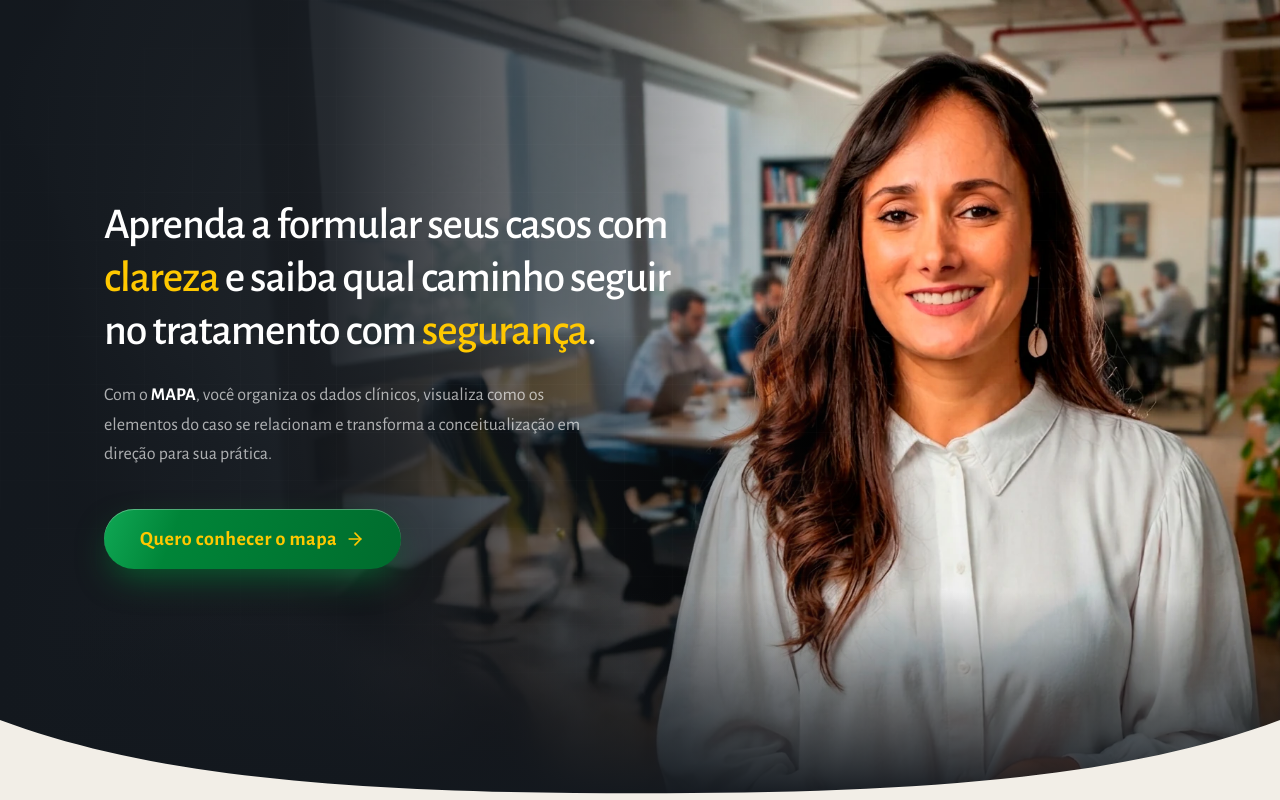
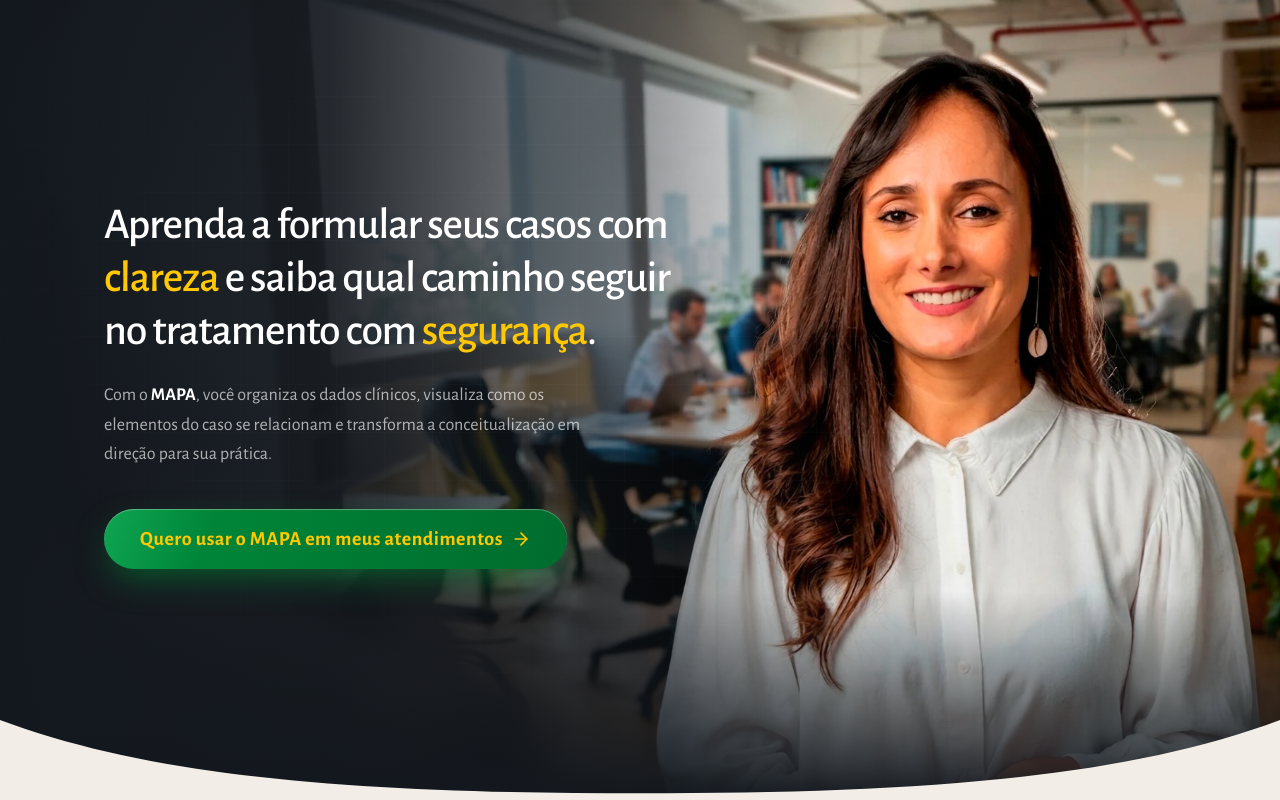
Before and after one commit to intelli-ia/dra-katia-caetano-pg-vendas, a Next.js app: page / in a window 1280 px wide. Shown: the top 800 px of the page. Built offline with nearby package versions, Linux system fonts and the light colour scheme.

Commit message:
feat: add mobile-specific labels to CTA buttons for improved responsiveness

```diff
--- a/src/components/FAQ.tsx
+++ b/src/components/FAQ.tsx
@@ -166,7 +166,7 @@ export default function FAQSection() {
           transition={{ duration: 0.7, ease, delay: 0.1 }}
           className="mt-10 flex justify-center md:mt-12"
         >
-          <CTAButton href="#oferta" label="Quero usar o MAPA na minha clínica" />
+          <CTAButton href="#oferta" label="Quero usar o MAPA em meus atendimentos" mobileLabel="Quero conhecer o MAPA" />
         </motion.div>
       </div>
     </section>
--- a/src/components/FinalCTA.tsx
+++ b/src/components/FinalCTA.tsx
@@ -93,7 +93,8 @@ export default function FinalCTASection() {
           />
           <CTAButton
             href="#oferta"
-            label="Quero usar o MAPA na minha clínica"
+            label="Quero usar o MAPA em meus atendimentos"
+            mobileLabel="Quero conhecer o MAPA"
             className=""
           />
         </motion.div>
--- a/src/components/Hero.tsx
+++ b/src/components/Hero.tsx
@@ -78,7 +78,8 @@ export default function HeroSection() {
           >
             <CTAButton
               href="#oferta"
-              label="Quero conhecer o mapa"
+              label="Quero usar o MAPA em meus atendimentos"
+              mobileLabel="Quero conhecer o MAPA"
               className=""
             />
           </motion.div>
--- a/src/components/Journey.tsx
+++ b/src/components/Journey.tsx
@@ -228,7 +228,7 @@ export default function JourneySection() {
         transition={{ duration: 0.7, ease, delay: 0.1 }}
         className="relative z-10 mt-10 flex justify-center md:mt-12"
       >
-        <CTAButton href="#oferta" label="Quero usar o MAPA na minha clínica" />
+        <CTAButton href="#oferta" label="Quero usar o MAPA em meus atendimentos" mobileLabel="Quero conhecer o MAPA" />
       </motion.div>
     </section>
   );
--- a/src/components/Pricing.tsx
+++ b/src/components/Pricing.tsx
@@ -146,7 +146,8 @@ export default function PricingSection() {
               <div className="relative mt-8">
                 <CTAButton
                   href={CTA_LINK}
-                  label="Quero entrar no MAPA"
+                  label="Quero usar o MAPA em meus atendimentos"
+                  mobileLabel="Quero conhecer o MAPA"
                   className="w-full"
                 />
               </div>
--- a/src/components/Problem.tsx
+++ b/src/components/Problem.tsx
@@ -222,7 +222,7 @@ export default function ProblemSection() {
           você a construir.
         </p>
         <div className="mt-8 md:mt-10">
-          <CTAButton href="#oferta" label="Quero usar o MAPA na minha clínica" />
+          <CTAButton href="#oferta" label="Quero usar o MAPA em meus atendimentos" mobileLabel="Quero conhecer o MAPA" />
         </div>
       </motion.div>
     </section>
--- a/src/components/Solution.tsx
+++ b/src/components/Solution.tsx
@@ -195,7 +195,8 @@ export default function SolutionSection() {
         <div className="mt-4">
           <CTAButton
             href="#oferta"
-            label="Quero aprender a usar o MAPA"
+            label="Quero usar o MAPA em meus atendimentos"
+            mobileLabel="Quero conhecer o MAPA"
             className=""
           />
         </div>
--- a/src/components/ui/CTAButton.tsx
+++ b/src/components/ui/CTAButton.tsx
@@ -7,15 +7,27 @@ import { Button } from "@/components/ui/button";
 interface CTAButtonProps {
   href: string;
   label: string;
+  mobileLabel?: string;
   target?: string;
   rel?: string;
   className?: string;
   size?: "sm" | "default";
 }
 
+function CTALabel({ label, mobileLabel }: { label: string; mobileLabel?: string }) {
+  if (!mobileLabel) return <>{label}</>;
+  return (
+    <>
+      <span className="md:hidden">{mobileLabel}</span>
+      <span className="hidden md:inline">{label}</span>
+    </>
+  );
+}
+
 export function CTAButton({
   href,
   label,
+  mobileLabel,
   target,
   rel,
   className = "",
@@ -32,7 +44,7 @@ export function CTAButton({
           document.getElementById(id)?.scrollIntoView({ behavior: "smooth" })
         }
       >
-        {label}
+        <CTALabel label={label} mobileLabel={mobileLabel} />
         <ArrowRight className={size === "sm" ? "h-3.5 w-3.5" : "h-5 w-5"} />
       </Button>
     );
@@ -41,7 +53,7 @@ export function CTAButton({
   return (
     <Button asChild variant="gold" size={size} className={className}>
       <Link href={href} target={target} rel={rel}>
-        {label}
+        <CTALabel label={label} mobileLabel={mobileLabel} />
         <ArrowRight className={size === "sm" ? "h-3.5 w-3.5" : "h-5 w-5"} />
       </Link>
     </Button>
```
